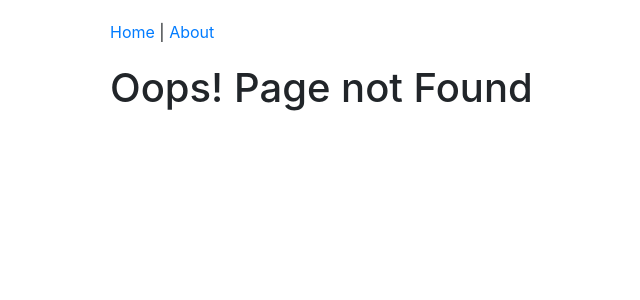
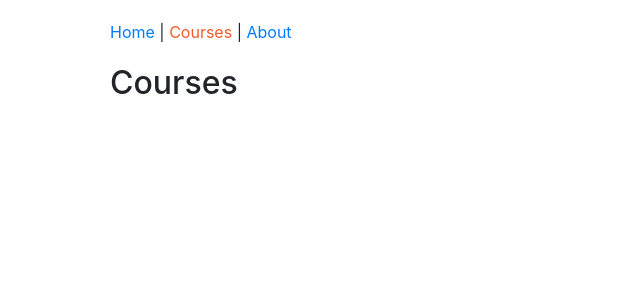
Before and after one commit to HiLuLiT/react-playground, a React app: page /courses in a window 1280 px wide. Before the commit this address had no page. Shown: the top 300 px of the page, without its empty margins (120-760 px from the left). Built offline with nearby package versions, Linux system fonts and the light colour scheme.

Commit message:
added course page

```diff
--- a/src/components/App.js
+++ b/src/components/App.js
@@ -4,6 +4,7 @@
 import AboutPage from './about/AboutPage'
 import Header from './common/Header'
 import PageNotFound from './PageNotFound'
+import CoursesPage from './courses/CoursesPage'
 
 function App() {
 	return (
@@ -16,6 +17,7 @@
 				{/*'exact' prop means only the empty route matches, otherwise this will match any other routes since / is in any route.*/}
 				<Route exact path="/" component={HomePage}/>
 				<Route path="/about" component={AboutPage}/>
+				<Route path="/courses" component={CoursesPage}/>
 				{/*we don't need to declare a path here, if none of the above match this should load */}
 				<Route component={PageNotFound}/>
 			</Switch>
--- a/src/components/common/Header.js
+++ b/src/components/common/Header.js
@@ -9,6 +9,7 @@
 		<nav>
 			{/*this link will only recieve the activeStyle when on the homepage*/}
 			<NavLink to="/" activeStyle={activeStyle} exact>Home</NavLink>{" | "}
+			<NavLink to="/courses" activeStyle={activeStyle}>Courses</NavLink>{" | "}
 			<NavLink to="/about" activeStyle={activeStyle}>About</NavLink>
 		</nav>
 	)
--- /dev/null
+++ b/src/components/courses/CoursesPage.js
@@ -0,0 +1,9 @@
+import React from 'react'
+
+class CoursesPage extends React.Component {
+	render() {
+		return <h2>Courses</h2>
+	}
+}
+
+export default CoursesPage
```
